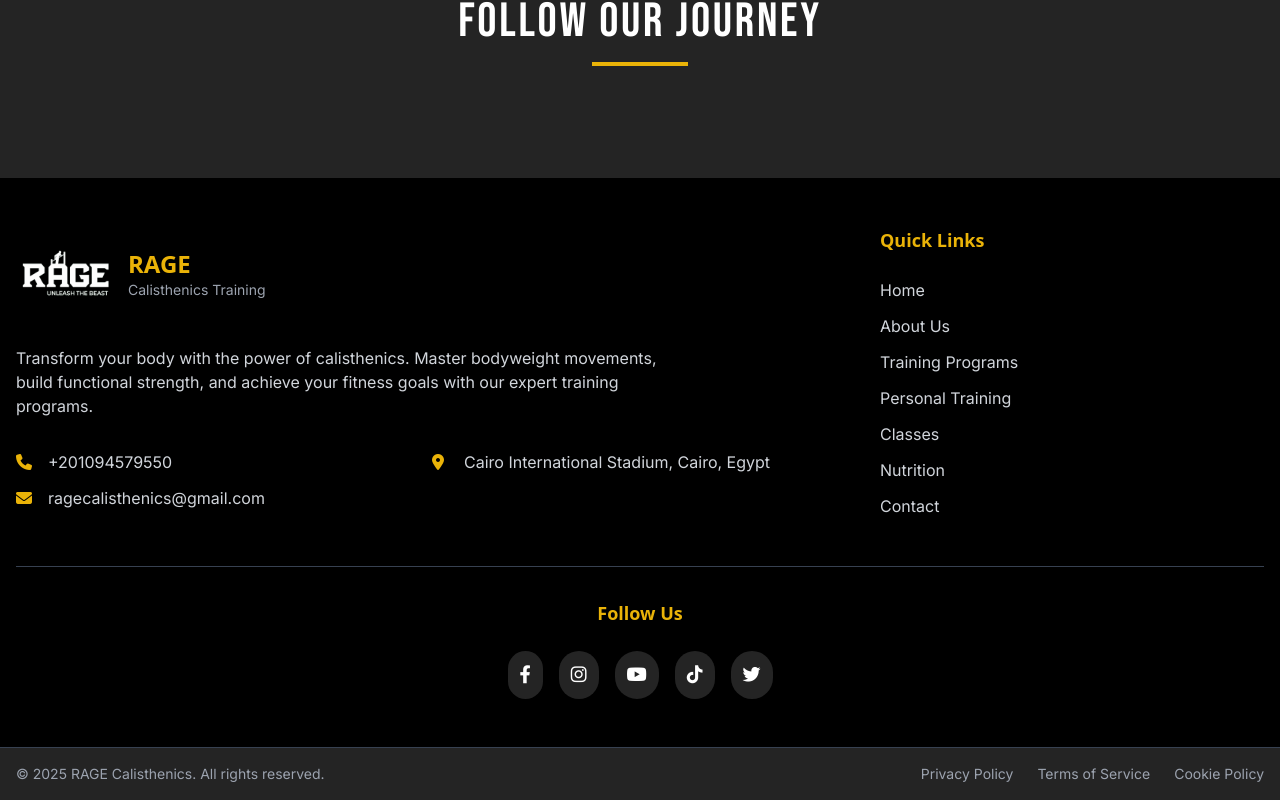
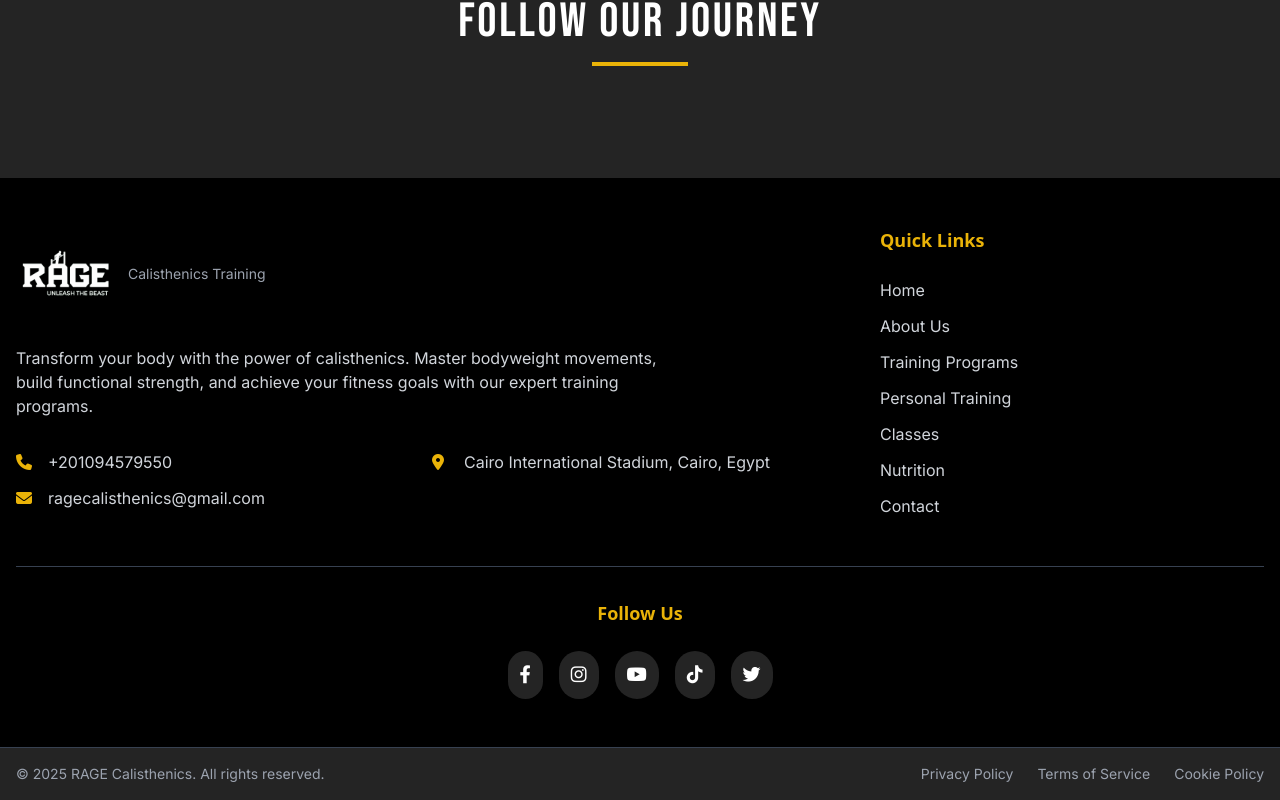
Before and after one commit to omerbag-9/Rage, a React (Vite) app: page / in a window 1280 px wide. Shown: the part 5753-6553 px from the top of the page. Built offline with nearby package versions, Linux system fonts and the light colour scheme.

Commit message:
remove rage header in the footer and keep the logo only and make the logo redirect to home

```diff
--- a/src/Components/Footer/Footer.jsx
+++ b/src/Components/Footer/Footer.jsx
@@ -1,5 +1,6 @@
 import React from 'react';
 import whiteLogo from '../../assets/white.png';
+import { Link } from 'react-router-dom';
 
 const Footer = () => {
   return (
@@ -21,10 +22,11 @@ const Footer = () => {
             <div className="lg:col-span-2">
               <div className="flex flex-col sm:flex-row sm:items-center mb-6">
                 <div className="mb-4 sm:mb-0 sm:mr-4">
+                  <Link to={"/"}>
                   <img src={whiteLogo} className='w-20 sm:w-24' alt="RAGE Logo" />
+                  </Link>
                 </div>
                 <div>
-                  <h2 className="text-2xl font-bold text-secondary-color">RAGE</h2>
                   <p className="text-sm text-gray-400">Calisthenics Training</p>
                 </div>
               </div>
```
